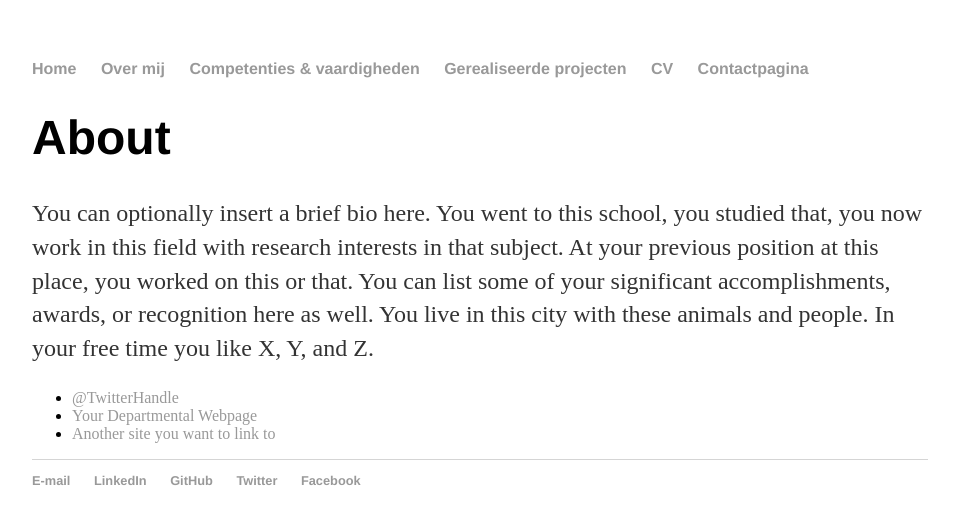
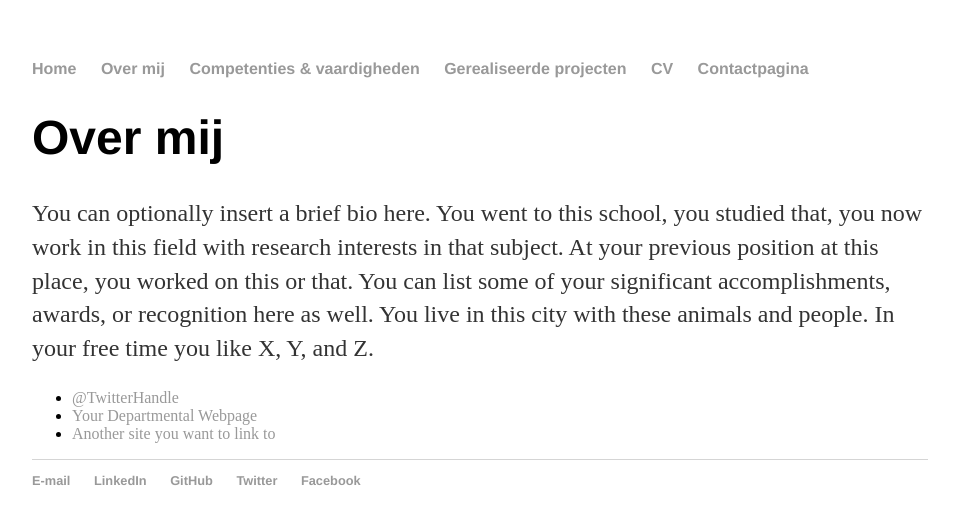
Before and after one commit to Jornax/Jornax.github.io, a Jekyll site: the page built from about/index.html, in a window 1280 px wide. Shown: the top 524 px of the page, without its empty margins (160-1119 px from the left). Built offline with Jekyll 4.4.1, drawn with Linux system fonts in a browser that asks for light colours.

Commit message:
Update index.html

```diff
--- a/about/index.html
+++ b/about/index.html
@@ -4,7 +4,7 @@ title: Over mij
 ---
 
 		<div class="about">
-			<h1>About</h1>
+			<h1>Over mij</h1>
 			<p>You can optionally insert a brief bio here. You went to this school, you studied that, you now work in this field with research interests in that subject. At your previous position at this place, you worked on this or that. You can list some of your significant accomplishments, awards, or recognition here as well. You live in this city with these animals and people. In your free time you like X, Y, and Z.</p>
 
 			<ul class="contacts">
```
